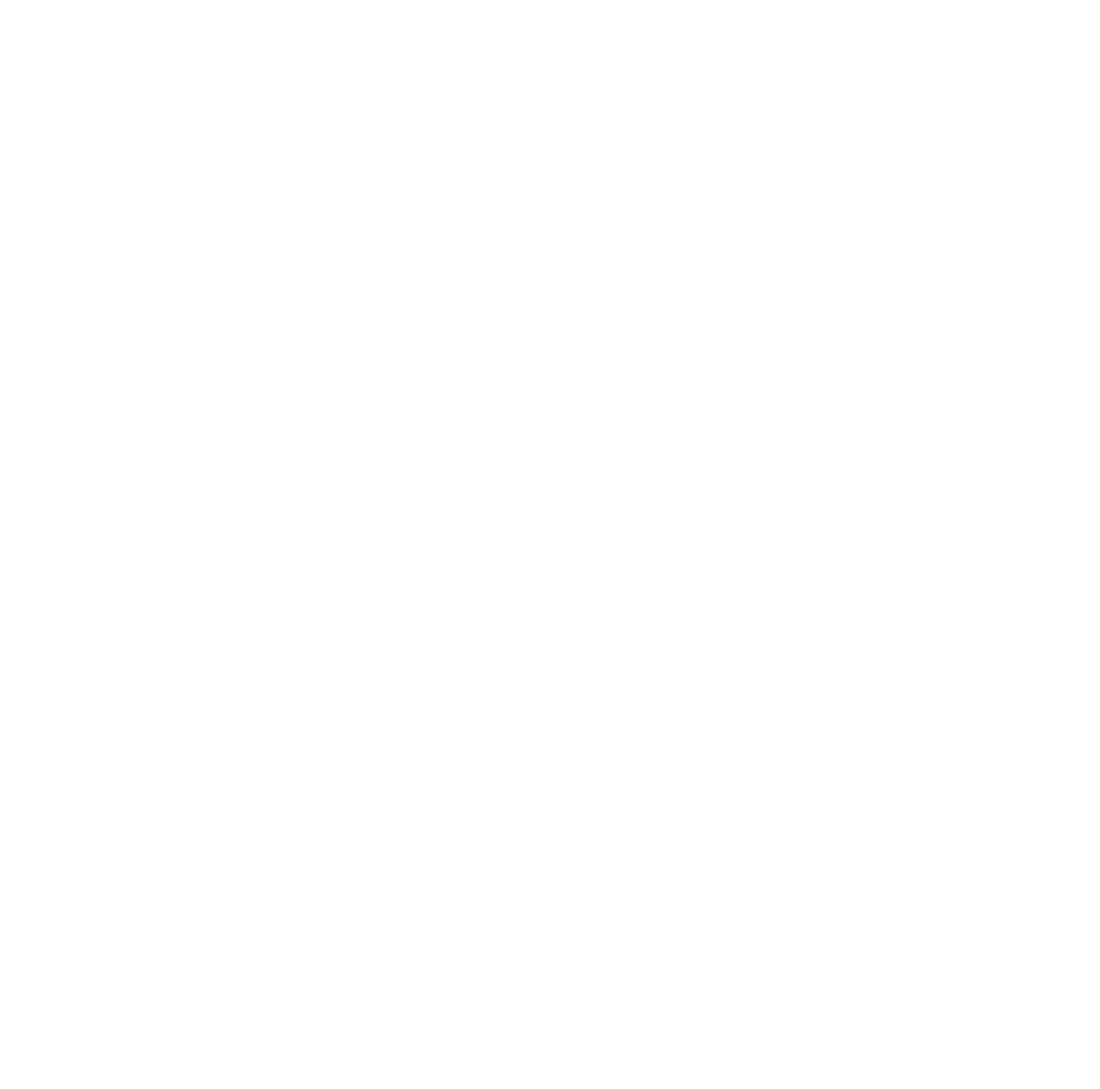
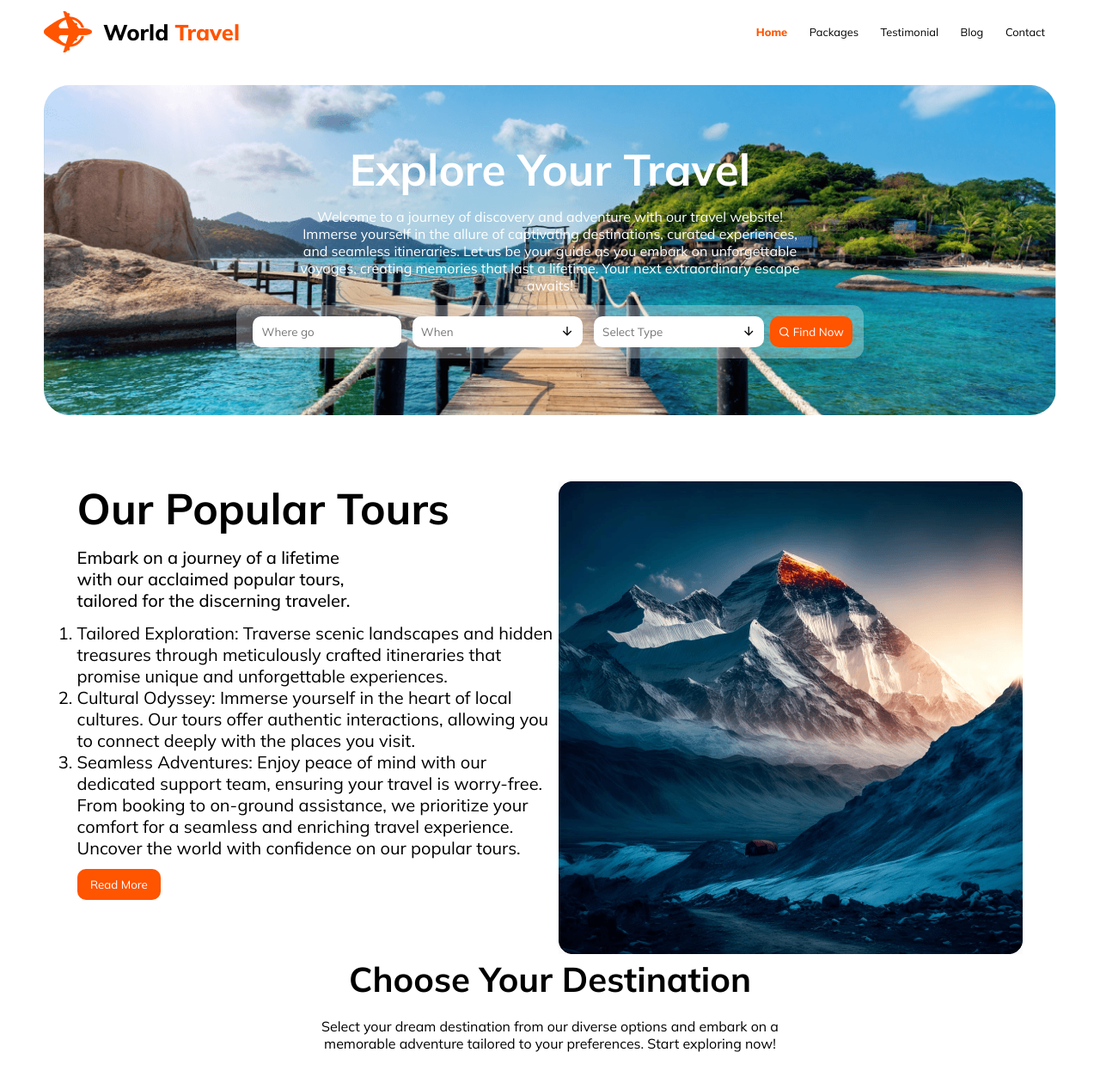
Before and after one commit to YeasinWebDev/ProgramingHero, a plain HTML site: page A2/index.html in a window 1280 px wide. Shown: the top 1267 px of the page at 86% size. Before the commit the page ends 800 px from the top, so only its background shows below. Drawn offline with nearby package versions, Linux system fonts and the light colour scheme.

Commit message:
mid-done

```diff
--- a/A2/index.html
+++ b/A2/index.html
@@ -1,12 +1,98 @@
 <!DOCTYPE html>
 <html lang="en">
+
 <head>
     <meta charset="UTF-8">
     <meta name="viewport" content="width=device-width, initial-scale=1.0">
-    <title>Document</title>
+    <title>World Travel</title>
+    <link rel="stylesheet" href="https://cdnjs.cloudflare.com/ajax/libs/remixicon/4.1.0/remixicon.css"
+        integrity="sha512-dUOcWaHA4sUKJgO7lxAQ0ugZiWjiDraYNeNJeRKGOIpEq4vroj1DpKcS3jP0K4Js4v6bXk31AAxAxaYt3Oi9xw=="
+        crossorigin="anonymous" referrerpolicy="no-referrer" />
     <link rel="stylesheet" href="style.css">
 </head>
+
 <body>
+    <nav>
+        <div class="nav-left">
+            <img src="./Images/Group 40071 (2).png" alt="">
+            <h3>World <span>Travel</span></h3>
+        </div>
+        <div class="nav-right">
+            <ul>
+                <li>Home</li>
+                <li>Packages</li>
+                <li>Testimonial</li>
+                <li>Blog</li>
+                <li>Contact</li>
+            </ul>
+        </div>
+    </nav>
 
+    <main>
+        <div class="heroSec">
+            <h1>Explore Your Travel</h1>
+            <p>Welcome to a journey of discovery and adventure with our travel website! Immerse yourself in the allure
+                of captivating destinations, curated experiences, and seamless itineraries. Let us be your guide as you
+                embark on unforgettable voyages, creating memories that last a lifetime. Your next extraordinary escape
+                awaits!</p>
+            <div class="btn">
+                <div><input type="text" placeholder="Where go"></div>
+                <div> <input type="text" placeholder="When"><i class="ri-arrow-down-line"></i></div>
+                <div> <input type="text" placeholder="Select Type"><i class="ri-arrow-down-line"></i></div>
+                <button><i class="ri-search-line"></i> Find Now</button>
+            </div>
+        </div>
+
+        <div class="popular">
+            <div class="popular-left">
+                <h1>Our Popular Tours</h1>
+                <h4>Embark on a journey of a lifetime with our acclaimed popular tours, tailored for the discerning
+                    traveler.</h4>
+                <div class="mid">
+                    <ol>
+                        <li>Tailored Exploration: Traverse scenic landscapes and hidden treasures through meticulously
+                            crafted itineraries that promise unique and unforgettable experiences.</li>
+                        <li>Cultural Odyssey: Immerse yourself in the heart of local cultures. Our tours offer authentic
+                            interactions, allowing you to connect deeply with the places you visit.</li>
+                        <li>Seamless Adventures: Enjoy peace of mind with our dedicated support team, ensuring your
+                            travel is worry-free. From booking to on-ground assistance, we prioritize your comfort for a
+                            seamless and enriching travel experience. Uncover the world with confidence on our popular
+                            tours.</li>
+                    </ol>
+                </div>
+                <button>Read More</button>
+
+            </div>
+            <div class="popular-right">
+                <img src="./Images/Rectangle 4.png" alt="">
+            </div>
+        </div>
+
+        <div class="destination">
+            <div class="top">
+                <h1>Choose Your Destination</h1>
+                <p>Select your dream destination from our diverse options and embark on a memorable adventure tailored
+                    to your preferences. Start exploring now!</p>
+            </div>
+            <div class="image">
+                <div class="img1">
+                    <div class="img1-1"> Maldives</div>
+                    <div class="img1-2">Indonesia</div>
+                </div>
+
+                <div class="img2">
+                    <div class="img2-1"> Srilanka</div>
+                    <div class="img2-2">North America</div>
+                    <div class="img2-3">Kashmir</div>
+                </div>
+
+                <div class="img3">
+                    <div class="img3-1"> Bangladesh</div>
+                    <div class="img3-2">Bandarban</div>
+                </div>
+            </div>
+        </div>
+    </main>
 </body>
+
 </html>
--- a/A2/style.css
+++ b/A2/style.css
@@ -0,0 +1,236 @@
+@import url('https://fonts.googleapis.com/css2?family=Mulish:wght@200;400;500;600;700;800;900&display=swap');
+
+*{
+    margin: 0;
+    padding: 0;
+    box-sizing: border-box;
+    font-family: 'Mulish', sans-serif;
+}
+
+html, body{
+    width: 100%;
+    height: 100%;
+}
+body{
+    padding: 1vw 4vw;
+}
+
+nav, .nav-right ul, .nav-left{
+    font-style: none ;
+    display: flex;
+    justify-content: space-between;
+    align-items: center;
+}
+
+.nav-left h3{
+    padding: 0 1vw;
+    font-weight: 800;
+    font-size: 2vw;
+}
+
+.nav-left h3 span{
+    color: #FF5400;
+}
+
+.nav-right ul li{
+    font-size: 1vw;
+    padding: 0 1vw;
+    list-style: none;
+
+}
+
+.nav-right ul li:first-child{
+    color: #FF5400;
+    font-weight: 800;
+}
+
+
+
+/* hero section  */
+
+.heroSec{
+    display: flex;
+    align-items: center;
+    justify-content: center;
+    flex-direction: column;
+    height: 30vw;
+    width: 100%;
+    background-image:url(./Images/Group\ 13\ \(1\)\ \(1\).png);
+    background-position: center;
+    object-fit: cover;
+    background-size: cover;
+    background-repeat: no-repeat;
+    border-radius: 30px;
+    margin-top: 3vw;
+}
+
+.heroSec h1{
+    font-size: 4vw;
+    color: #fff;
+}
+
+.heroSec p{
+    text-align: center;
+    width: 50%;
+    color: #fff;
+    margin: 1vw 0;
+}
+
+.btn{
+    display: flex;
+    height: fit-content;
+    background: rgba(255, 255, 255, 0.30);
+    padding: 1vw;
+    border-radius: 1vw;
+}
+
+.btn div{
+    background: #fff;
+    margin:0 0.5vw;
+    border-radius: 10px;
+}
+.btn div i{
+    padding-right: 10px;
+}
+.btn input{
+    padding: 0.8vw;
+    border: none;
+    background: transparent;
+    cursor: pointer;
+}
+
+.btn button{
+    background: #FF5400;
+    border: none;
+    padding: 0.8vw;
+    border-radius: 10px;
+    color: #fff;
+    cursor: pointer;
+}
+
+
+/* popular sec */
+.popular{
+    padding: 0 3vw;
+    margin-top: 6vw;
+    display: flex;
+    /* align-items: center; */
+    justify-content: space-between;
+}
+
+.popular-left{
+    /* margin-top: -2vw; */
+    width: 60%;
+}
+
+.popular-left h1{
+    font-size: 50px;
+}
+
+.popular-left h4{
+    font-size: 20px;
+    margin: 1vw 0vw;
+    font-weight: 500;
+    width: 60%;
+}
+
+.mid ol li{
+    font-size: 20px;
+}
+
+.popular-left button{
+    margin-top: 1vw;
+    padding: 10px 1.2vw;
+    border-radius: 10px;
+    background-color: #FF5400;
+    color: #fff;
+    border: none;
+}
+
+
+
+/* Choose Your Destination */
+.destination{
+    width: 100%;
+    height: 50vh;
+}
+
+.destination .top{
+    display: flex;
+    flex-direction: column;
+    align-items: center;
+    justify-content: center;
+}
+.destination .top h1{
+    font-size: 40px;
+}
+
+.destination .top P{
+    padding: 20px 0;
+    width: 50%;
+    text-align: center;
+}
+.img1, .img2, .img3{
+    width: 100%;
+    height: 50vh;
+    margin-top: 2vw;
+    gap: 20px;
+    display: grid;
+}
+.img1{
+    grid-template-columns: repeat(2,50%);
+}
+
+.img2{
+    grid-template-columns: 30% 50% 20%;
+}
+
+.img3{
+    grid-template-columns: 40% 60%;
+}
+
+.img1-1, .img1-2, .img2-1, .img2-2, .img2-3, .img3-1, .img3-2{
+    display: flex;
+    align-items: center;
+    justify-content: center;
+    font-size: 30px;
+    border-radius: 20px;
+    color: #fff;
+    width: 100%;
+    height: 100%;
+
+    background-position: center;
+    object-fit: cover;
+    background-size: cover;
+    background-repeat: no-repeat
+}
+
+
+
+.img1-1{
+    background-image: url("./Images/Rectangle 5.png");
+}
+
+.img1-2{
+    background-image: url("./Images/Rectangle 8.png");
+}
+
+
+
+.img2-1{
+    background-image: url("./Images/Rectangle 6.png");
+}
+.img2-2{
+    background-image: url("./Images/Rectangle 7.png");
+}
+.img2-3{
+    background-image: url("./Images/Rectangle 9.png");
+}
+
+
+.img3-1{
+    background-image: url("./Images/Rectangle 11.png");
+}
+.img3-2{
+    background-image: url("./Images/Rectangle 10.png");
+}
```
Also changed, not shown: A2/Images/index.html (deleted).
